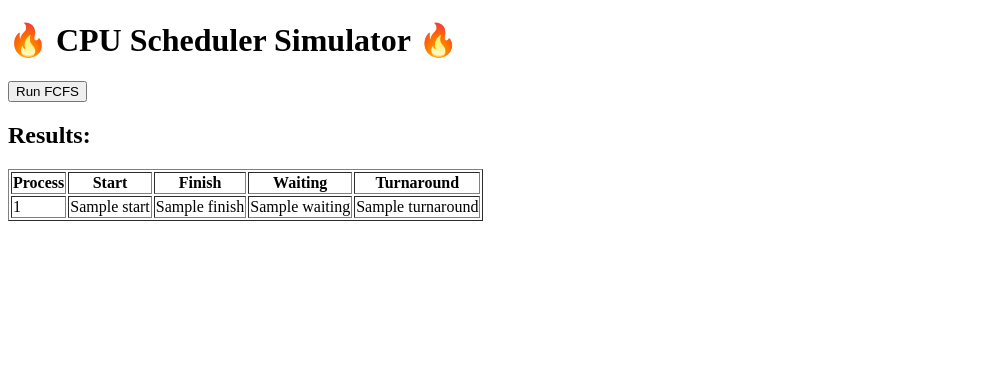
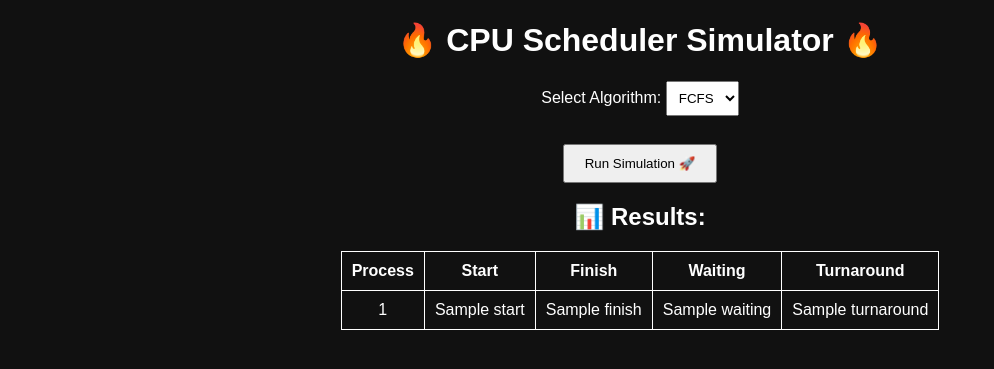
Before and after one commit to lakshmimallesh-dev/cpu-scheduler-simulator, a Flask app: template templates/index.html in a window 1280 px wide. Shown: the top 369 px of the page, without its empty margins (0-994 px from the left). Run offline with Flask 3, Linux system fonts and the light colour scheme; the template is opened without the code that fills it: most values are stand-ins (such as "Sample title", 1, 10 or a date in 2020).

Commit message:
Day 3: UI updated with algorithm selection

```diff
--- a/app.py
+++ b/app.py
@@ -31,22 +31,69 @@ def fcfs(processes):
 
     return result
 
+def sjf(processes):
+    processes.sort(key=lambda x: (x['arrival'], x['burst']))
+
+    time = 0
+    completed = []
+    ready_queue = []
+    remaining = processes.copy()
+
+    while remaining or ready_queue:
+        # Add arrived processes
+        for p in remaining[:]:
+            if p['arrival'] <= time:
+                ready_queue.append(p)
+                remaining.remove(p)
+
+        if not ready_queue:
+            time += 1
+            continue
+
+        # Pick shortest job
+        ready_queue.sort(key=lambda x: x['burst'])
+        p = ready_queue.pop(0)
+
+        start = time
+        finish = time + p['burst']
+
+        waiting = start - p['arrival']
+        turnaround = finish - p['arrival']
+
+        completed.append({
+            'id': p['id'],
+            'start': start,
+            'finish': finish,
+            'waiting': waiting,
+            'turnaround': turnaround
+        })
+
+        time = finish
+
+    return completed
+
+
+
 
 @app.route('/', methods=['GET', 'POST'])
 def home():
+    result = None
+
     if request.method == 'POST':
-        # sample data (temporary)
+        algorithm = request.form.get('algorithm')
+
         processes = [
             {'id': 'P1', 'arrival': 0, 'burst': 5},
             {'id': 'P2', 'arrival': 1, 'burst': 3},
             {'id': 'P3', 'arrival': 2, 'burst': 2}
         ]
 
-        result = fcfs(processes)
-        return render_template('index.html', result=result)
+        if algorithm == 'fcfs':
+            result = fcfs(processes)
+        elif algorithm == 'sjf':
+            result = sjf(processes)
 
-    return render_template('index.html', result=None)
-
+    return render_template('index.html', result=result)
 
 if __name__ == '__main__':
     app.run(debug=True)
--- a/templates/index.html
+++ b/templates/index.html
@@ -2,17 +2,59 @@
 <html>
 <head>
     <title>CPU Scheduler Simulator</title>
+
+    <style>
+        body {
+            text-align: center;
+            font-family: Arial;
+            background-color: #111;
+            color: white;
+        }
+
+        table {
+            margin: auto;
+            border-collapse: collapse;
+            margin-top: 20px;
+        }
+
+        th, td {
+            padding: 10px;
+            border: 1px solid white;
+        }
+
+        button {
+            padding: 10px 20px;
+            margin-top: 10px;
+            cursor: pointer;
+        }
+
+        select {
+            padding: 8px;
+        }
+    </style>
 </head>
+
 <body>
+
     <h1>🔥 CPU Scheduler Simulator 🔥</h1>
 
+    <!-- FORM -->
     <form method="POST">
-        <button type="submit">Run FCFS</button>
+        <label>Select Algorithm:</label>
+        <select name="algorithm">
+            <option value="fcfs">FCFS</option>
+            <option value="sjf">SJF</option>
+        </select>
+        <br><br>
+
+        <button type="submit">Run Simulation 🚀</button>
     </form>
 
+    <!-- RESULT -->
     {% if result %}
-    <h2>Results:</h2>
-    <table border="1">
+    <h2>📊 Results:</h2>
+
+    <table>
         <tr>
             <th>Process</th>
             <th>Start</th>
```
